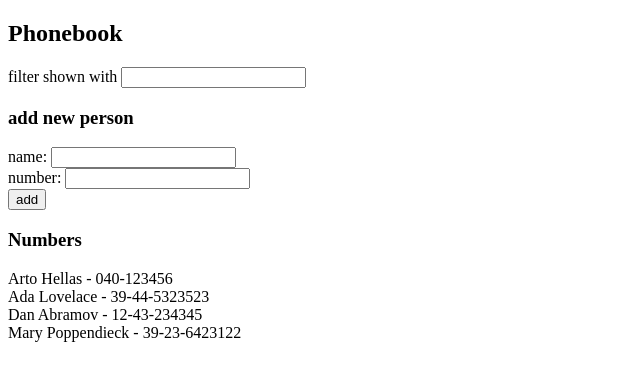
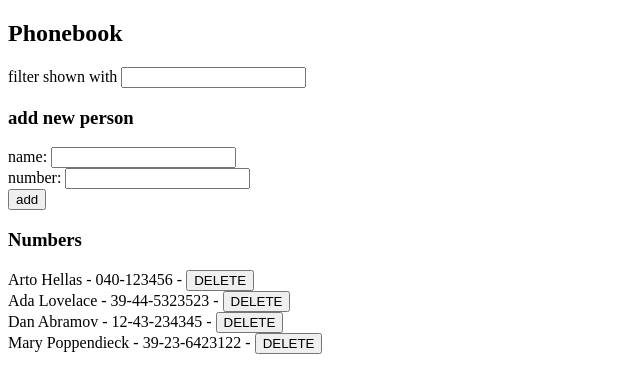
Before and after one commit to Jetman765/FSO2020, a React (Create React App) app in the folder part2/phonebook/: page / in a window 1280 px wide. Shown: the top 392 px of the page, without its empty margins (0-640 px from the left). Built offline with nearby package versions, Linux system fonts and the light colour scheme; data requests are answered from the project's data file.

Commit message:
exercise 2.17

```diff
--- a/part2/phonebook/src/App.js
+++ b/part2/phonebook/src/App.js
@@ -1,5 +1,5 @@
 import React, { useState, useEffect } from 'react'
-import axios from 'axios';
+import phonebook from './services/phonebook';
 import Filter from './components/Filter'
 import Form from './components/Form'
 import Results from './components/Results'
@@ -11,16 +11,13 @@ const App = () => {
   const [ filterName, setFilterName ] = useState('');
   const [ filterResults, setFilterResults ] = useState([]);
 
-  const hook = () => {
-    axios
-    .get('http://localhost:3001/persons')
-    .then(response => {
-      console.log('promise fulfilled')
-      setPersons(response.data)
-    })
-  }
-
-  useEffect(hook, [])
+  useEffect(() => {
+    phonebook
+      .getAll()
+      .then(persons => {
+        setPersons(persons)
+      })
+  }, [])
 
   const addPerson = (event) => {
     event.preventDefault();
@@ -30,8 +27,24 @@ const App = () => {
     }
     persons.filter(person => person.name === newName).length > 0
       ? alert(`${newName} is already added to phonebook`)
-      : setPersons(persons.concat(newPerson));
+      : phonebook.addPerson(newPerson)
+          .then(newPerson => {
+            setPersons(persons.concat(newPerson))
+          })
     setNewName('');
+  }
+
+  const deletePerson = ({name, id}) => {
+    phonebook.deletePerson({name,id})
+      .then(resp => {
+        if (resp === "200") {
+          setPersons(persons.map(person => person.id !== id))
+        }
+      })
+    // console.log('deleted person')
+    // phonebook.getAll()
+    // .then(persons => setPersons(persons))
+    // console.log('ran get all')
   }
 
   const handleNewName = (event) => {
@@ -59,7 +72,7 @@ const App = () => {
         handleNewName={handleNewName} handleNewNumber={handleNewNumber}
       />
       <h3>Numbers</h3>
-      <Results persons={persons} filterResults={filterResults} />
+      <Results persons={persons} filterResults={filterResults} deletePerson={deletePerson} />
     </div>
   )
 }
--- a/part2/phonebook/src/components/Results.js
+++ b/part2/phonebook/src/components/Results.js
@@ -1,11 +1,17 @@
 import React from 'react';
 
-const Results = ({ persons, filterResults }) => {
+const Result = ({name, number, id , deletePerson}) => {
+  return <div key={id}>{name} - {number} - <button onClick={() => deletePerson({name, id})}>DELETE</button></div>
+}
+
+const Results = ({ persons, filterResults, deletePerson }) => {
   return (
     <div>
       {filterResults.length > 0
-        ? filterResults.map(person => <div key={person.name}>{person.name} - {person.number}</div>)
-        : persons.map(person => <div key={person.name}>{person.name} - {person.number}</div>)
+        ? filterResults.map(person => {
+          return <Result key={person.id} name={person.name} number={person.number} id={person.id} deletePerson={deletePerson}/>
+        })
+        : persons.map(person => <Result key={person.id} name={person.name} number={person.number} id={person.id} deletePerson={deletePerson} />)
       }
     </div>
   )
--- /dev/null
+++ b/part2/phonebook/src/services/phonebook.js
@@ -0,0 +1,20 @@
+import axios from 'axios';
+const baseUrl = 'http://localhost:3001/persons';
+
+const getAll = () => {
+  const req = axios.get(baseUrl)
+  return req.then(resp => resp.data);
+}
+
+const addPerson = newPerson => {
+  const req = axios.post(baseUrl, newPerson)
+  return req.then(resp => resp.data)
+}
+
+const deletePerson = ({name, id}) => {
+  window.confirm(`Delete ${name}?`);
+  const req = axios.delete(`${baseUrl}/${id}`);
+  return req.then(resp => resp.status);
+}
+
+export default { getAll, addPerson, deletePerson }
```
Also changed, not shown: 1 other file (tests, documents, lock files or other folders).
